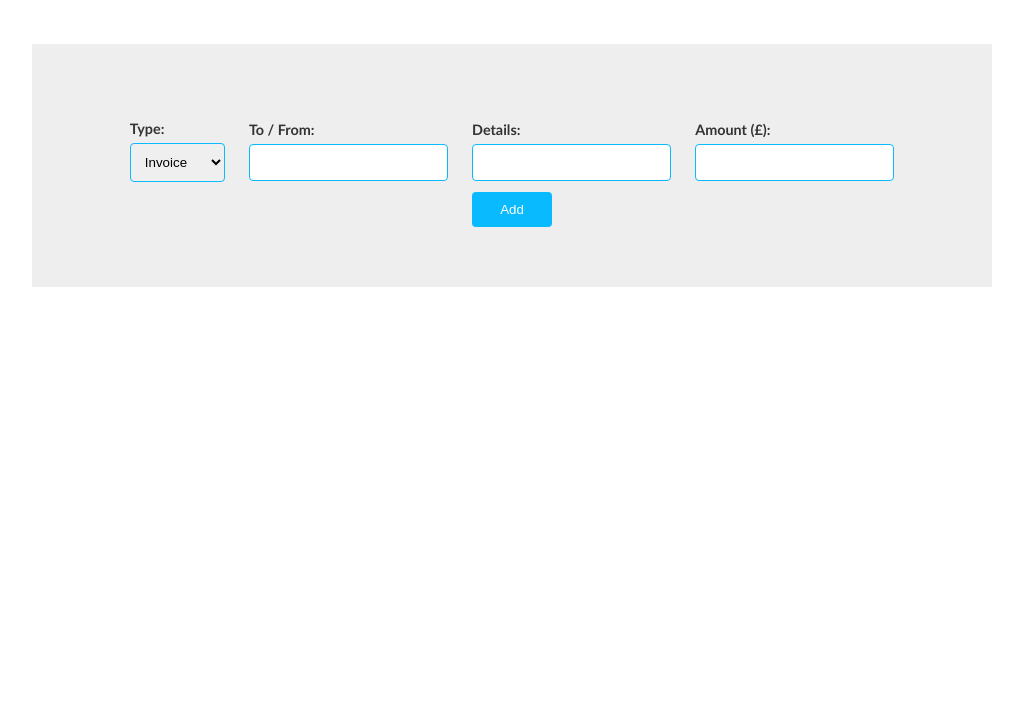
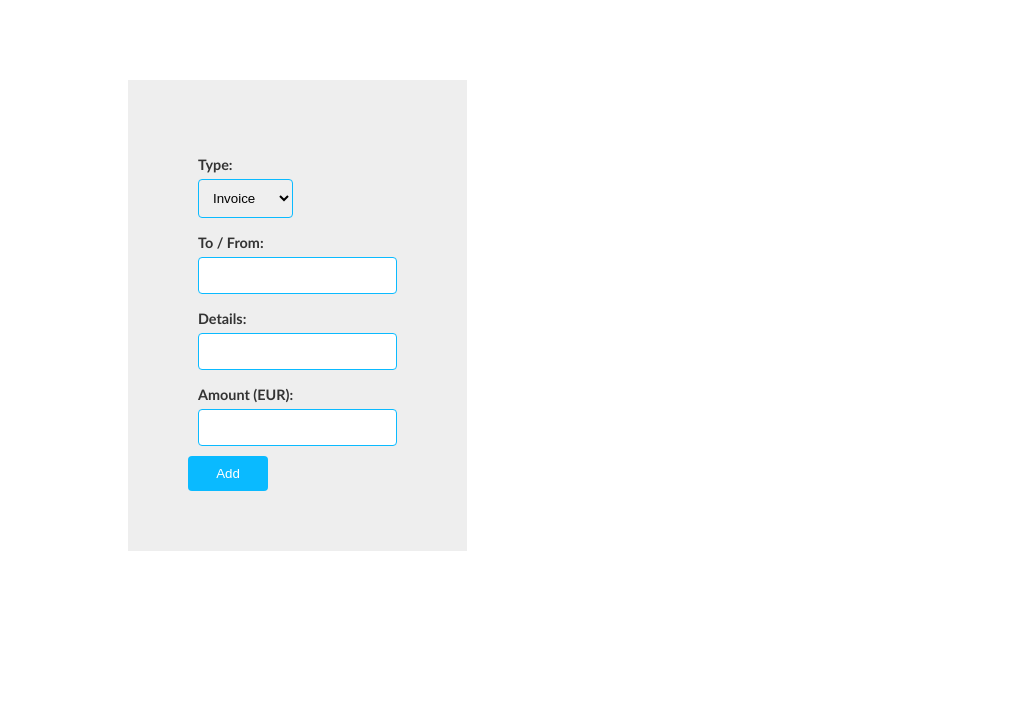
Before and after one commit to atakee72/Finance_Logger, a plain HTML site: page public/index.html in a window 1280 px wide. Shown: the part 95-800 px from the top of the page, without its empty margins (128-1151 px from the left). Drawn offline with Linux system fonts and the light colour scheme.

Commit message:
Style changed.

```diff
--- a/public/index.html
+++ b/public/index.html
@@ -6,13 +6,9 @@
     <link rel="stylesheet" href="styles.css" />
   </head>
   <body>
+    <div >
+      <h1>Finance Logger</h1>
 <div class="wrapper">
-      <h1>Finance Logger</h1>
-
-      <!-- output list -->
-      <ul class="item-list"></ul>
-    </div>
-
   <footer>
         <form class="new-item-form">
           <div class="field">
@@ -31,12 +27,18 @@
             <input type="text" id="details" />
           </div>
           <div class="field">
-          <label>Amount (£):</label>
+            <label>Amount (EUR):</label>
             <input type="number" id="amount" />
           </div>
           <button>Add</button>
         </form>
       </footer>
+        <!-- output list -->
+        <ul class="item-list"></ul>
+</div>
+    </div>
+
+
 
     <script type="module" src="app.js"></script>
   </body>
--- a/public/styles.css
+++ b/public/styles.css
@@ -13,6 +13,10 @@ h1 {
 ul {
   padding: 0;
   list-style-type: none;
+  display: flex;
+  flex-flow: row wrap;
+  justify-items: start;
+
 }
 li {
   padding: 6px 10px;
@@ -31,12 +35,23 @@ li p {
 footer {
   background: #eee;
   padding: 60px;
-  margin-top: 60px;
 }
 form {
   max-width: 960px;
   margin: 0 auto;
   text-align: center;
+  display: flex;
+  flex-direction: column;
+  align-items: start;
+}
+
+.wrapper {
+
+  display: flex;
+  align-items: evenly;
+  gap: 10%;
+  margin: 10%;
+
 }
 label {
   display: block;
```
Lines whose indentation alone changed are shown as unchanged.
